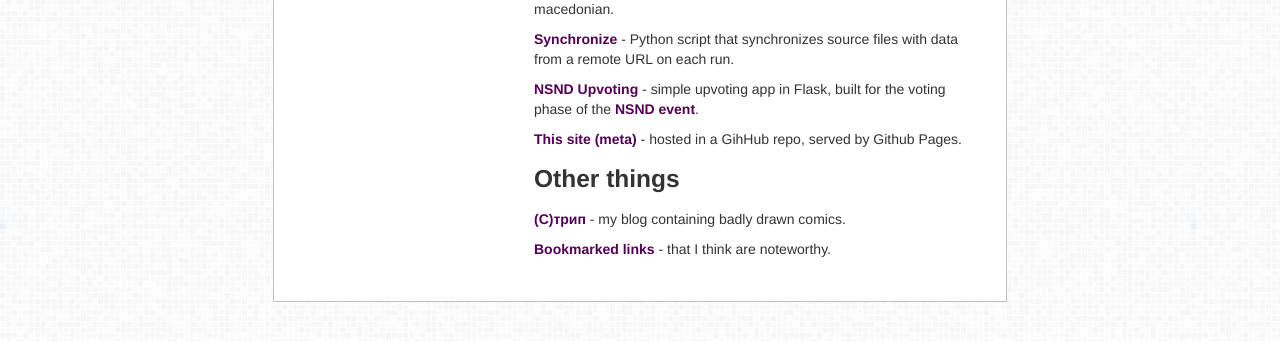
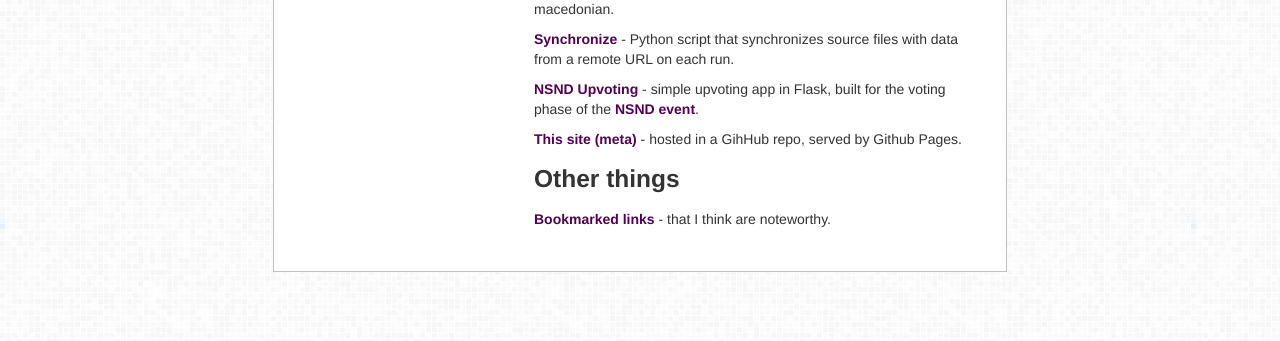
Before and after one commit to whoeverest/andrejt.com, a plain HTML site: page index.html in a window 1280 px wide. Shown: the part 415-756 px from the top of the page. Drawn offline with Linux system fonts and the light colour scheme.

Commit message:
removed strip

```diff
--- a/index.html
+++ b/index.html
@@ -105,7 +105,6 @@
 	<p><a href="https://github.com/whoeverest/andrejt.com">This site (meta)</a> - hosted in a GihHub repo, served by Github Pages.</p>
 
 	<h3>Other things</h3>
-	<p><a href="http://strip-trip.blogspot.com/">(С)трип</a> - my blog containing badly drawn comics.</p>
 	<p><a href="/noteworthy-links">Bookmarked links</a> - that I think are noteworthy.</p>
 
 	</div>
```
